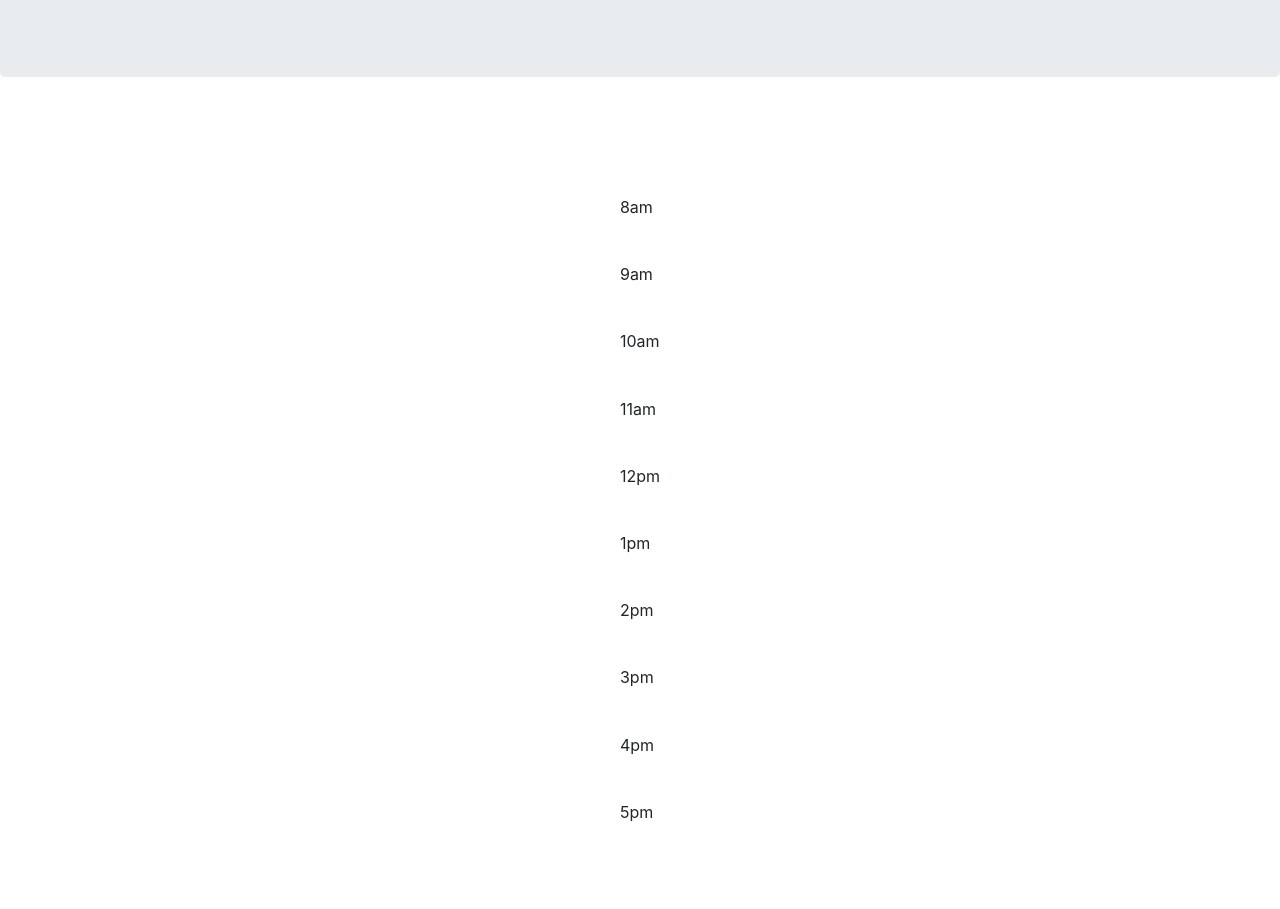
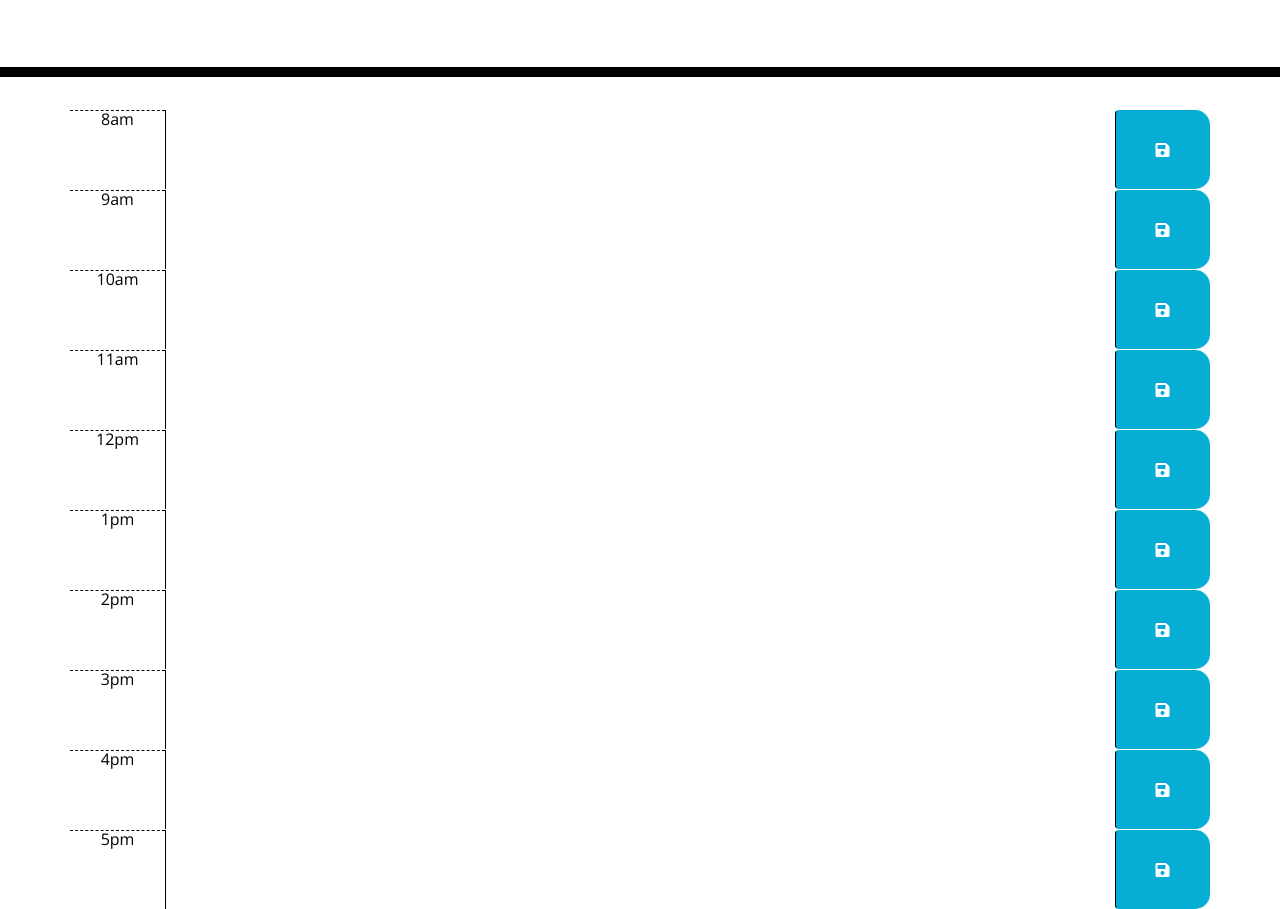
Before and after one commit to sdavis525/Keep-Me-On-Track, a plain HTML site: page index.html in a window 1280 px wide. Shown: the part 191-1100 px from the top of the page. Drawn offline with nearby package versions, Linux system fonts and the light colour scheme.

Commit message:
updated css and added time blocks with savebtn

```diff
--- a/assets/css/style.css
+++ b/assets/css/style.css
@@ -1,12 +1,71 @@
-ul.list-group {
-  min-height: 130px;
+body {
+  font-family: 'Open Sans', sans-serif;
+  font-size: 16px;
+  line-height: 1;
 }
-.container {
-    display: grid;
-    align-items: center;
-    justify-content: center;
-    flex-direction: column;
-    min-height: 100vh;
-    padding: 4rem 0;
 
-    }
+textarea{
+  background: transparent;
+  border: none;
+  resize: none;
+  color: #000000;
+  border-left: 1px solid black;
+  padding: 10px;
+}
+
+.jumbotron {
+  text-align: center;
+  background-color: transparent;
+  color: black;
+  border-radius: 0;
+  border-bottom: 10px solid black;
+}
+
+.description{
+  white-space: pre-wrap;
+}
+
+.time-block{
+  text-align: center;
+  border-radius: 15px;
+}
+
+.row {
+  white-space: pre-wrap;
+  height: 80px;
+  border-top: 1px solid white;;
+}
+
+.hour {
+  background-color: #ffffff;
+  color: #000000;
+  border-top: 1px dashed #000000;
+}
+
+.past {
+  background-color: #d3d3d3;
+  color: white;
+}
+
+.present {
+  background-color: #ff6961;
+  color: white;
+}
+
+.future {
+  background-color: #77dd77;
+  color: white;
+}
+
+.saveBtn {
+  border-left: 1px solid black;
+  border-top-right-radius: 15px;
+  border-bottom-right-radius: 15px;
+  background-color: #06AED5;
+  color: white;
+}
+
+.saveBtn i:hover {
+  font-size: 20px;
+  transition: all .3s ease-in-out;
+}
--- a/index.html
+++ b/index.html
@@ -33,34 +33,65 @@
       <!-- Timeblocks go here -->
     <div class="container">
 
-        <div class="time start-800">8am</div>
+        <div id="hour8" class="row time-block">
+            <div class="col-md-1 hour">8am</div>
+            <textarea class="col-md-10 description"></textarea>
+            <button class="btn saveBtn col-md-1"><i class="fas fa-save"></i></button>
+        </div>
 
+        <div id="hour9" class="row time-block">
+            <div class="col-md-1 hour">9am</div>
+            <textarea class="col-md-10 description"></textarea>
+            <button class="btn saveBtn col-md-1"><i class="fas fa-save"></i></button>
+        </div>
 
-        <div class="time start-900">9am</div>
+        <div id="hour10" class="row time-block">
+          <div class="col-md-1 hour">10am</div>
+          <textarea class="col-md-10 description"></textarea>
+          <button class="btn saveBtn col-md-1"><i class="fas fa-save"></i></button>
+        </div>
 
+        <div id="hour11" class="row time-block">
+          <div class="col-md-1 hour">11am</div>
+          <textarea class="col-md-10 description"></textarea>
+          <button class="btn saveBtn col-md-1"><i class="fas fa-save"></i></button>
+        </div>
 
-        <div class="time start-1000">10am</div>
+        <div id="hour12" class="row time-block">
+          <div class="col-md-1 hour">12pm</div>
+          <textarea class="col-md-10 description"></textarea>
+          <button class="btn saveBtn col-md-1"><i class="fas fa-save"></i></button>
+        </div>
 
+        <div id="hour1" class="row time-block">
+          <div class="col-md-1 hour">1pm</div>
+          <textarea class="col-md-10 description"></textarea>
+          <button class="btn saveBtn col-md-1"><i class="fas fa-save"></i></button>
+        </div>
 
-        <div class="time start-1100">11am</div>
+        <div id="hour2" class="row time-block">
+          <div class="col-md-1 hour">2pm</div>
+          <textarea class="col-md-10 description"></textarea>
+          <button class="btn saveBtn col-md-1"><i class="fas fa-save"></i></button>
+        </div>
 
+        <div id="hour3" class="row time-block">
+          <div class="col-md-1 hour">3pm</div>
+          <textarea class="col-md-10 description"></textarea>
+          <button class="btn saveBtn col-md-1"><i class="fas fa-save"></i></button>
+        </div>
 
-        <div class="time start-1200">12pm</div>
+        <div id="hour4" class="row time-block">
+          <div class="col-md-1 hour">4pm</div>
+          <textarea class="col-md-10 description"></textarea>
+          <button class="btn saveBtn col-md-1"><i class="fas fa-save"></i></button>
+        </div>
 
-
-        <div class="time start-100">1pm</div>
-
-
-        <div class="time start-200">2pm</div>
-
-
-        <div class="time start-300">3pm</div>
-
-
-        <div class="time start-400">4pm</div>
-
-
-        <div class="time start-500">5pm</div>
+        <div id="hour5" class="row time-block">
+          <div class="col-md-1 hour">5pm</div>
+          <textarea class="col-md-10 description"></textarea>
+          <button class="btn saveBtn col-md-1"><i class="fas fa-save"></i></button>
+        </div>
 
 
       </div>
```
Lines whose indentation alone changed are shown as unchanged.
